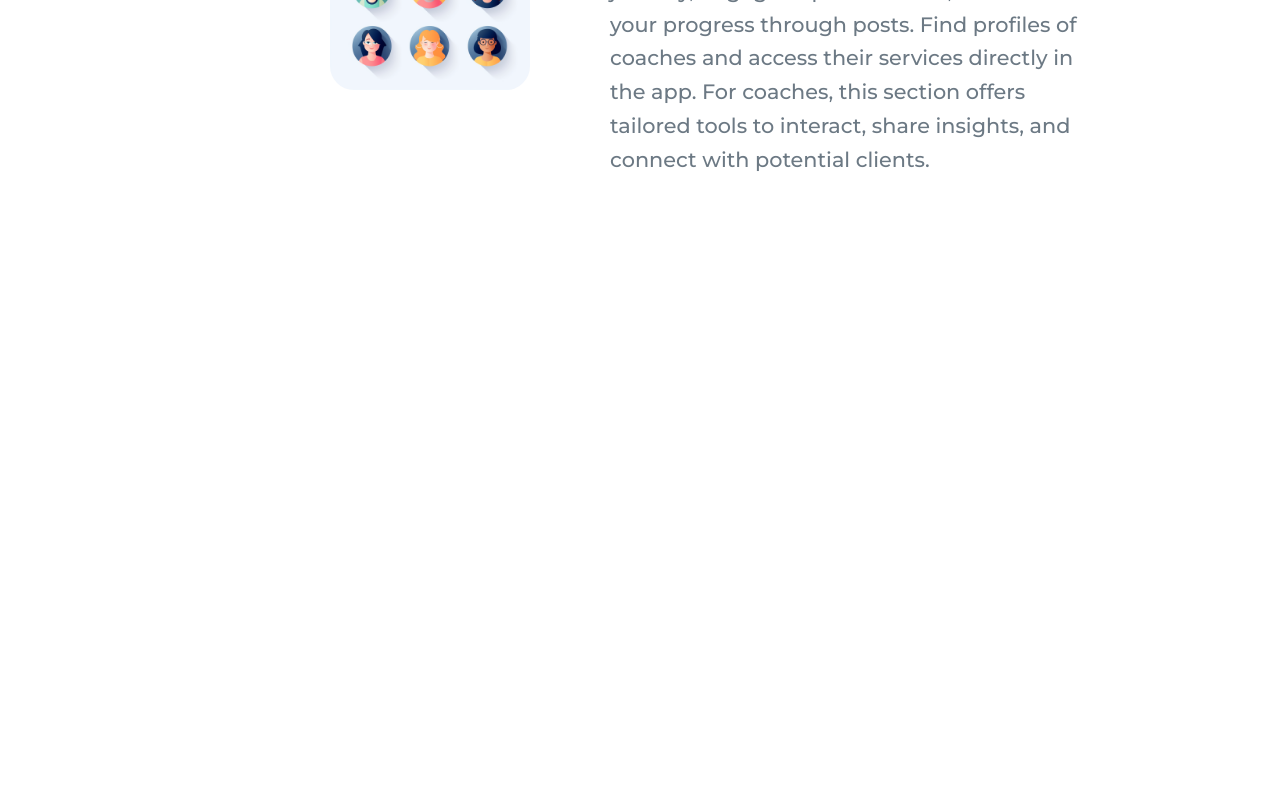
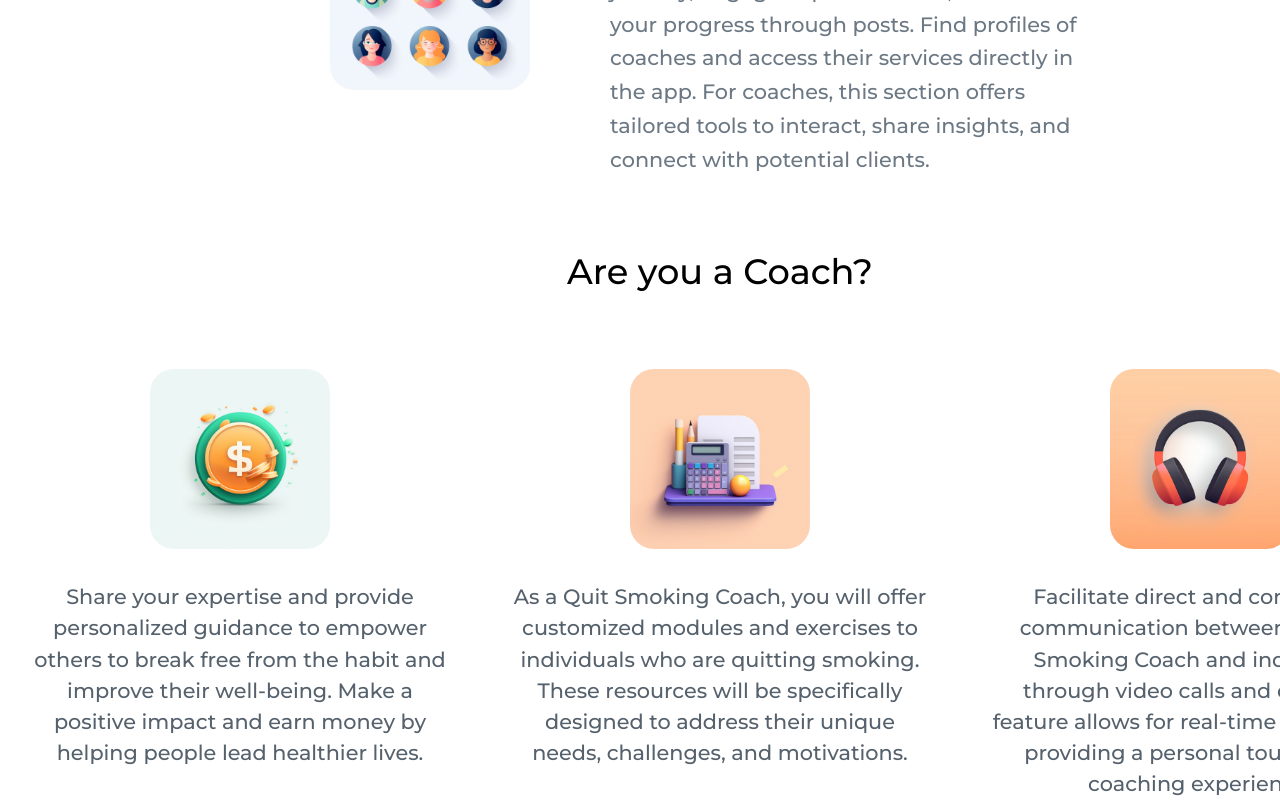
Before and after one commit to silverseacode/luckyquit-next15, a Next.js app: page / in a window 1280 px wide. Shown: the part 2798-3598 px from the top of the page. Before the commit the page ends 2974 px from the top, so only its background shows below. Built offline with nearby package versions, Linux system fonts and the light colour scheme.

Commit message:
RU a coach

```diff
--- /dev/null
+++ b/src/app/components/Coach/index.tsx
@@ -0,0 +1,55 @@
+import React from 'react'
+import Image from 'next/image'
+export default function Coach() {
+  return (
+    <div>
+          <div className="flex justify-between">
+            <div className="w-1/3 flex flex-col items-center px-8">
+              <Image
+                className={"w-[180px] h-[180px] rounded-[24px] object-cover mb-8"}
+                src={"/icon-money-coach.png"}
+                width={250}
+                height={250}
+                alt="icon money"
+              />
+              <p className={"text-[1.3rem] text-center text-gray1"}>
+                Share your expertise and provide personalized guidance to
+                empower others to break free from the habit and improve their
+                well-being. Make a positive impact and earn money by helping
+                people lead healthier lives.
+              </p>
+            </div>
+            <div className="w-1/3  flex flex-col items-center px-8">
+            <Image
+                className={"w-[180px] h-[180px] rounded-[24px] object-cover mb-8"}
+                src={"/icon-homework-coach.png"}
+                width={250}
+                height={250}
+                alt="icon homework"
+              />
+              <p className={"text-[1.3rem] text-center text-gray1"}>
+                As a Quit Smoking Coach, you will offer customized modules and
+                exercises to individuals who are quitting smoking. These
+                resources will be specifically designed to address their unique
+                needs, challenges, and motivations.
+              </p>
+            </div>
+            <div className="w-1/3  flex flex-col items-center px-8">
+              <Image
+                className={"w-[180px] h-[180px] rounded-[24px] object-cover mb-8"}
+                src={"/videocall-icon-coach.png"}
+                width={200}
+                height={200}
+                alt="icon videocall"
+              />
+              <p className={"text-[1.3rem]  text-center text-gray1"}>
+                Facilitate direct and convenient communication between the Quit
+                Smoking Coach and individuals through video calls and chat. This
+                feature allows for real-time discussions, providing a personal
+                touch to the coaching experience.
+              </p>
+            </div>
+          </div>
+        </div>
+  )
+}
--- a/src/app/page.tsx
+++ b/src/app/page.tsx
@@ -1,3 +1,4 @@
+import Coach from "./components/Coach";
 import Features from "./components/Features";
 import Main from "./components/Home";
 import Navbar from "./components/Navbar";
@@ -13,6 +14,10 @@ export default function Home() {
         <h1 className="text-center py-[20px] px-0 text-[2.2rem]">Features</h1>
         <Features />
       </section>
+      <section id="coach-section">
+        <h1 className="text-center py-[20px] px-0 text-[2.2rem] mt-[50px] mb-[50px]">Are you a Coach?</h1>
+        <Coach />
+      </section>
     </main>
   );
 }
```
